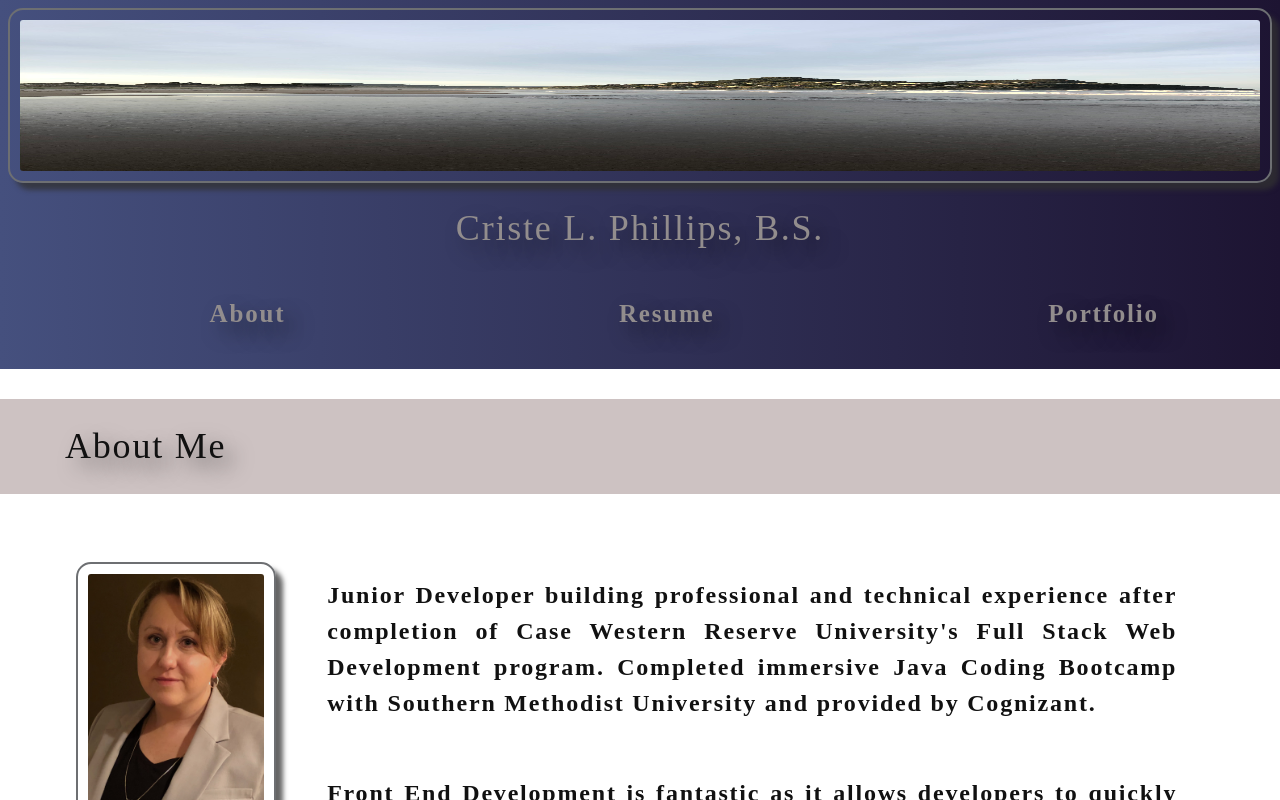
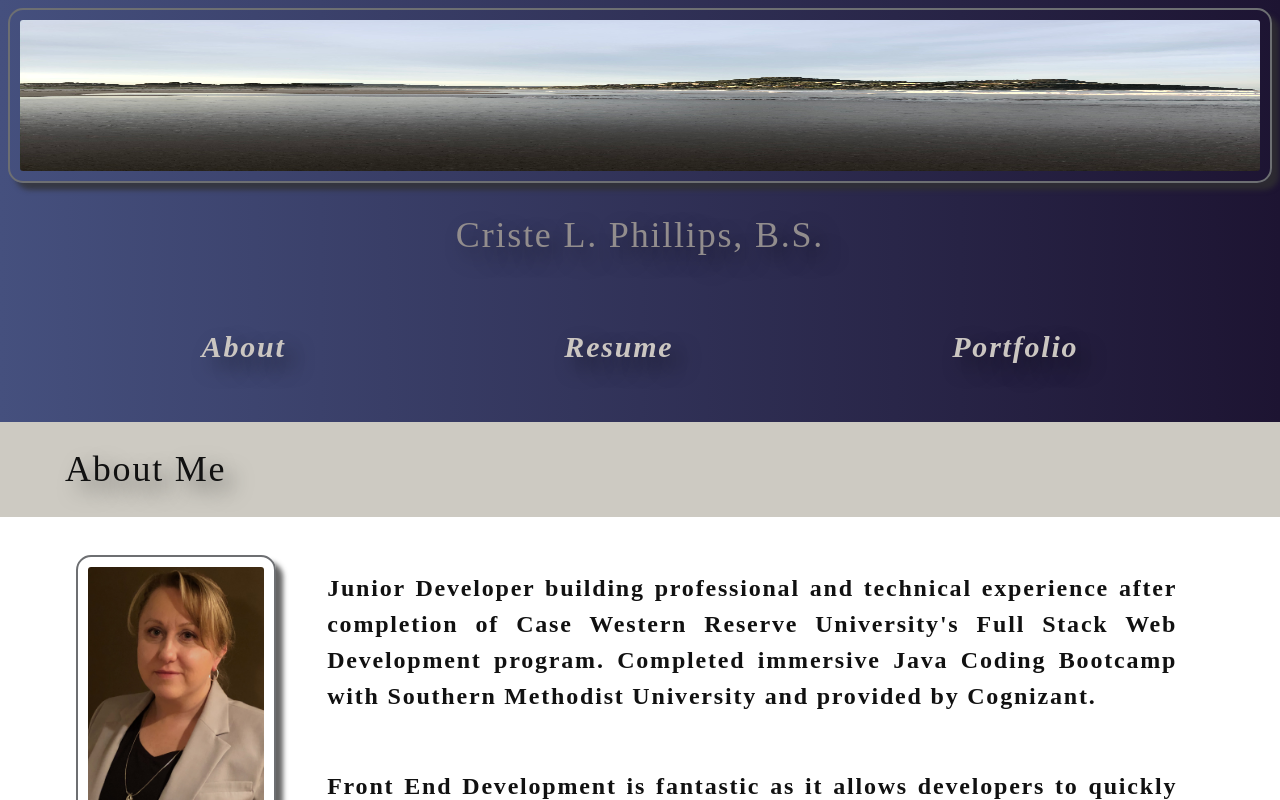
Before and after one commit to cphill11/react-portfolio, a React (Create React App) app: page / in a window 1280 px wide. Shown: the top 800 px of the page. Built offline with nearby package versions, Linux system fonts and the light colour scheme.

Commit message:
spacing issues worked with

```diff
--- a/src/components/Portfolio.js
+++ b/src/components/Portfolio.js
@@ -13,6 +13,7 @@ function Portfolio(props) {
       <h1 id="portfolio">
         Portfolio Display: Click on Image for link to Repository
       </h1>
+      <div id="backing">
       <div className="SplitPane">
         {" "}
         {props.left}
@@ -67,6 +68,7 @@ function Portfolio(props) {
           />
         </div>
       </div>
+      </div>
       <Footer />
     </div>
   );
--- a/src/index.css
+++ b/src/index.css
@@ -102,25 +102,29 @@ a:hover {
 
 header {
   font-weight: 100;
-  font-size: 25px;
+  font-size: 40px;
   background: linear-gradient(to right, rgb(69, 80, 126), rgb(29, 20, 50));
   padding: 0.5rem;
   text-shadow: 10px 10px 20px rgba(0, 0, 0, 0.5);
   justify-content: space-between;
 }
-
+header h2 {
+  padding: 0% 10% 0% 10%;
+}
 header ul {
   display: flex;
   align-items: center;
   flex-direction: row;
   justify-content: space-between;
-  padding: 3px 8% 3px 15%;
+  padding: 0% 15% 0% 15%;
 }
 
 header li a {
-  color: var(--primary-color);
+  /* color: var(--primary-color); */
+  color: rgb(203, 198, 193);
   display: inline;
-  padding: 12px;
+  font-style: italic;
+  font-size: 30px;
 }
 
 header img {
@@ -154,12 +158,13 @@ button[disabled] {
 #portfolio {
   text-align: left;
   padding-left: 65px;
-  background-color: #cdc2c2;
-  background-position-x: 100%;
+  background-color: #cdcac2;
+  margin: 0 0px;
 }
 
 .aboutSection {
-  min-height: 800px;
+  min-height: 600px;
+  display: vertical;
 }
 
 #aboutPhoto {
@@ -175,7 +180,7 @@ button[disabled] {
 
 #summary {
   padding: 0% 2% 0% 3%;
-  display: vertical;
+
 }
 
 #skillset {
@@ -217,6 +222,11 @@ img {
   box-shadow: 7px 7px 5px 0px rgba(50, 50, 50, 0.75);
 }
 
+#backing{
+  padding: 1% 0% 1% 0%;
+  background-color:rgb(235, 230, 226);
+  margin: 0 0px;
+}
 .projects {
   width: 25%;
   height: 190px;
@@ -320,6 +330,10 @@ nav a:hover {
   text-decoration: none;
 }
 
+nav-item {
+  padding: 0% 15% 0% 15%;
+  margin: 0 0%;
+  }
 nav li {
   cursor: pointer;
 }
```
